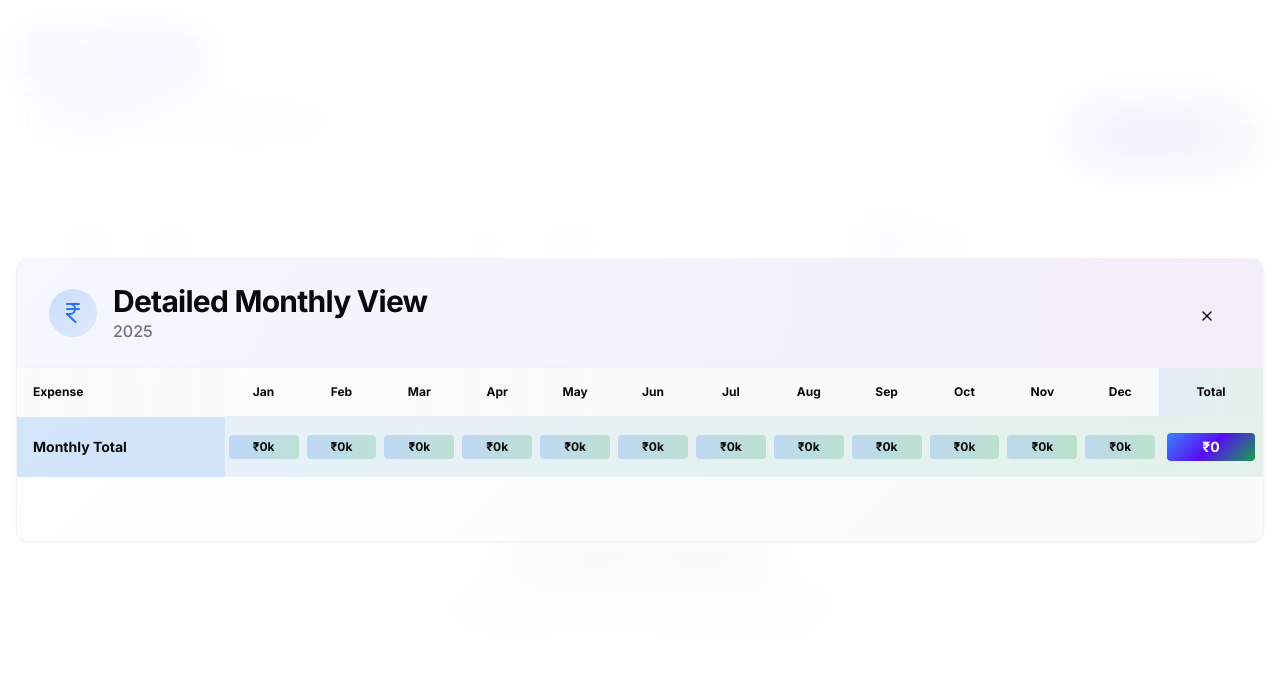
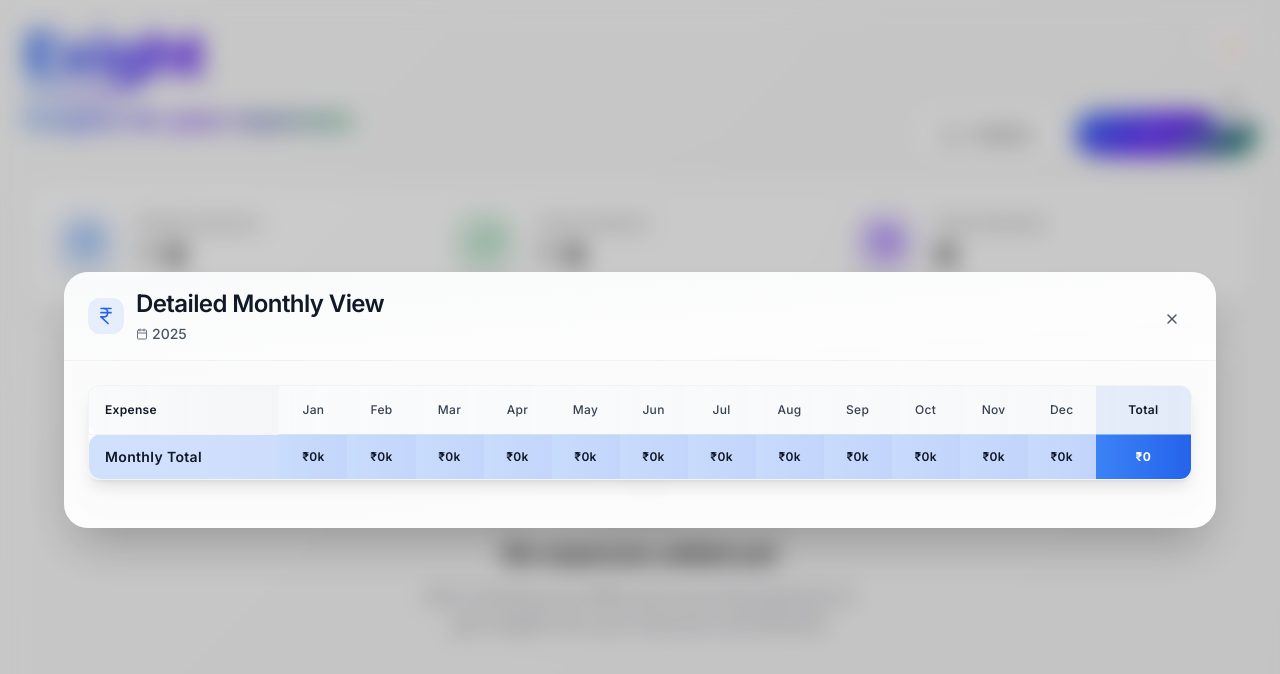
Before and after one commit to rescuedragon/exight2.0, a React (Vite) app: page / in a window 1280 px wide. Both pictures are taken after a click on the button "Analytics". Shown: the top 674 px of the page. Built offline with nearby package versions, Linux system fonts and the light colour scheme.

Commit message:
Redesign Detailed Monthly View with Apple-style aesthetics - Compact layout with full cell backgrounds - Removed bubble shapes for cleaner appearance - Applied Apple-blue gradients and typography - Improved spacing and visual hierarchy

```diff
--- a/src/components/DetailedView.tsx
+++ b/src/components/DetailedView.tsx
@@ -2,7 +2,7 @@ import { useState } from "react";
 import { Card, CardContent, CardHeader, CardTitle } from "@/components/ui/card";
 import { Button } from "@/components/ui/button";
 import { Table, TableBody, TableCell, TableHead, TableHeader, TableRow } from "@/components/ui/table";
-import { X, IndianRupee } from "lucide-react";
+import { X, IndianRupee, Calendar } from "lucide-react";
 import { Expense } from "@/types/expense";
 import { ExpenseChart } from "@/components/ExpenseChart";
 
@@ -60,57 +60,65 @@ export const DetailedView = ({ expenses, onClose }: DetailedViewProps) => {
   };
 
   return (
-    <div className="fixed inset-0 bg-background/90 backdrop-blur-xl z-50 flex items-center justify-center p-4 animate-fade-in-up">
-      <Card className="w-full max-w-7xl max-h-[90vh] overflow-hidden premium-card border-border/40 shadow-premium animate-scale-in">
-        <CardHeader className="flex flex-row items-center justify-between py-6 px-8 bg-gradient-to-r from-blue-accent/5 to-purple-accent/5 border-b border-border/20">
-          <div className="flex items-center gap-4">
-            <div className="p-3 bg-gradient-to-br from-blue-accent/20 to-blue-accent/10 rounded-2xl">
-              <IndianRupee className="h-6 w-6 text-blue-accent" />
+    <div className="fixed inset-0 bg-black/20 backdrop-blur-md z-50 flex items-center justify-center p-4 animate-fade-in-up">
+      <Card className="w-full max-w-6xl max-h-[85vh] overflow-hidden bg-white/95 dark:bg-gray-900/95 backdrop-blur-xl border-0 shadow-2xl rounded-2xl animate-scale-in">
+        <CardHeader className="flex flex-row items-center justify-between py-4 px-6 bg-gradient-to-br from-gray-50/80 to-white/60 dark:from-gray-800/80 dark:to-gray-900/60 border-b border-gray-200/50 dark:border-gray-700/50 rounded-t-2xl">
+          <div className="flex items-center gap-3">
+            <div className="p-2 bg-gradient-to-br from-blue-500/10 to-blue-600/10 rounded-xl backdrop-blur-sm">
+              <IndianRupee className="h-5 w-5 text-blue-600 dark:text-blue-400" />
             </div>
             <div>
-              <CardTitle className="text-3xl font-bold text-foreground">Detailed Monthly View</CardTitle>
-              <p className="text-muted-foreground font-medium">{selectedYear}</p>
+              <CardTitle className="text-2xl font-semibold text-gray-900 dark:text-white tracking-tight">
+                Detailed Monthly View
+              </CardTitle>
+              <div className="flex items-center gap-1 mt-1">
+                <Calendar className="h-3 w-3 text-gray-500 dark:text-gray-400" />
+                <p className="text-sm text-gray-600 dark:text-gray-300 font-medium">{selectedYear}</p>
+              </div>
             </div>
           </div>
           <Button
             variant="ghost"
             size="icon"
             onClick={onClose}
-            className="h-12 w-12 rounded-full hover:bg-destructive/10 hover:text-destructive transition-colors"
+            className="h-10 w-10 rounded-full hover:bg-gray-100/80 dark:hover:bg-gray-800/80 transition-all duration-200 group"
           >
-            <X className="h-5 w-5" />
+            <X className="h-4 w-4 text-gray-600 dark:text-gray-300 group-hover:text-gray-900 dark:group-hover:text-white transition-colors" />
           </Button>
         </CardHeader>
-        <CardContent className="overflow-auto p-0">
-          <div className="space-y-8">
-            <div className="overflow-x-auto">
+        <CardContent className="overflow-auto p-0 bg-gradient-to-br from-gray-50/30 to-white/30 dark:from-gray-900/30 dark:to-gray-800/30">
+          <div className="space-y-6 p-6">
+            <div className="overflow-x-auto bg-white/60 dark:bg-gray-900/60 backdrop-blur-sm rounded-xl border border-gray-200/50 dark:border-gray-700/50 shadow-lg">
               <Table className="min-w-full">
                 <TableHeader>
-                  <TableRow className="bg-gradient-to-r from-muted/20 to-muted/10 border-b border-border/20">
-                    <TableHead className="sticky left-0 bg-muted/20 font-bold text-foreground py-3 px-4 min-w-[160px] max-w-[160px]">
-                      <div className="text-xs">Expense</div>
+                  <TableRow className="bg-gradient-to-r from-gray-50/80 to-gray-100/60 dark:from-gray-800/80 dark:to-gray-700/60 border-b border-gray-200/50 dark:border-gray-600/50">
+                    <TableHead className="sticky left-0 bg-gradient-to-r from-gray-50/90 to-gray-100/70 dark:from-gray-800/90 dark:to-gray-700/70 font-semibold text-gray-900 dark:text-white py-3 px-4 min-w-[140px] max-w-[140px] rounded-l-xl">
+                      <div className="text-xs font-semibold tracking-wide">Expense</div>
                     </TableHead>
                     {months.map((month) => (
-                      <TableHead key={month} className="text-center font-bold py-3 px-1 min-w-[60px] max-w-[60px]">
-                        <div className="text-foreground text-xs">
+                      <TableHead key={month} className="text-center font-semibold py-3 px-1 min-w-[50px] max-w-[50px]">
+                        <div className="text-gray-700 dark:text-gray-200 text-xs font-medium tracking-wide">
                           {month.substring(0, 3)}
                         </div>
                       </TableHead>
                     ))}
-                    <TableHead className="text-center font-bold bg-gradient-to-r from-blue-accent/10 to-emerald-accent/10 py-3 px-2 min-w-[80px] max-w-[80px]">
-                      <div className="text-foreground text-xs">Total</div>
+                    <TableHead className="text-center font-semibold bg-gradient-to-r from-blue-500/10 to-blue-600/10 dark:from-blue-500/20 dark:to-blue-600/20 py-3 px-2 min-w-[70px] max-w-[70px]">
+                      <div className="text-gray-900 dark:text-white text-xs font-semibold tracking-wide">Total</div>
                     </TableHead>
                   </TableRow>
                 </TableHeader>
                 <TableBody>
-                  {activeExpenses.map((expense) => (
-                    <TableRow key={expense.id} className="hover:bg-gradient-to-r hover:from-blue-accent/5 hover:to-transparent transition-all duration-200 border-b border-border/10">
-                      <TableCell className="sticky left-0 bg-background font-bold text-foreground py-3 px-4 min-w-[160px] max-w-[160px]">
+                  {activeExpenses.map((expense, index) => (
+                    <TableRow
+                      key={expense.id}
+                      className="hover:bg-gradient-to-r hover:from-blue-50/50 hover:to-transparent dark:hover:from-blue-900/20 dark:hover:to-transparent transition-all duration-300 border-b border-gray-100/50 dark:border-gray-700/30 group"
+                    >
+                      <TableCell className="sticky left-0 bg-white/80 dark:bg-gray-900/80 backdrop-blur-sm font-medium text-gray-900 dark:text-white py-3 px-4 min-w-[140px] max-w-[140px] rounded-l-xl group-hover:bg-white/90 dark:group-hover:bg-gray-900/90 transition-colors">
                         <div className="space-y-1">
-                          <div className="font-bold text-foreground text-sm truncate" title={expense.name}>
+                          <div className="font-semibold text-gray-900 dark:text-white text-sm tracking-wide" title={expense.name}>
                             {expense.name}
                           </div>
-                          <div className="text-xs text-muted-foreground font-medium px-2 py-0.5 bg-muted/20 rounded-full inline-block">
+                          <div className="text-xs text-gray-500 dark:text-gray-400 font-medium px-2 py-0.5 bg-gray-100/60 dark:bg-gray-700/60 rounded-full inline-block tracking-wide">
                             {expense.type}
                           </div>
                         </div>
@@ -118,19 +126,19 @@ export const DetailedView = ({ expenses, onClose }: DetailedViewProps) => {
                       {months.map((month, monthIndex) => {
                         const amount = getMonthlyExpenseForItem(expense, monthIndex);
                         return (
-                          <TableCell key={month} className="text-center py-3 px-1 min-w-[60px] max-w-[60px]">
+                          <TableCell key={month} className={`text-center py-3 px-1 min-w-[50px] max-w-[50px] ${amount > 0 ? 'bg-gradient-to-r from-blue-500/10 to-blue-600/10 dark:from-blue-500/20 dark:to-blue-600/20 hover:from-blue-500/15 hover:to-blue-600/15 dark:hover:from-blue-500/25 dark:hover:to-blue-600/25 transition-all duration-200' : ''}`}>
                             {amount > 0 ? (
-                              <div className="font-bold text-foreground bg-gradient-to-r from-blue-accent/10 to-emerald-accent/10 px-1 py-1 rounded text-xs">
+                              <div className="font-semibold text-gray-900 dark:text-white text-xs tracking-wide">
                                 ₹{(amount / 1000).toFixed(0)}k
                               </div>
                             ) : (
-                              <span className="text-muted-foreground font-medium text-xs">-</span>
+                              <span className="text-gray-400 dark:text-gray-500 font-medium text-xs">—</span>
                             )}
                           </TableCell>
                         );
                       })}
-                      <TableCell className="text-center font-bold bg-gradient-to-r from-blue-accent/10 to-emerald-accent/10 py-3 px-2 min-w-[80px] max-w-[80px]">
-                        <div className="text-foreground bg-gradient-to-r from-blue-accent/20 to-emerald-accent/20 px-2 py-1 rounded text-xs">
+                      <TableCell className="text-center font-semibold bg-gradient-to-r from-blue-500/15 to-blue-600/15 dark:from-blue-500/25 dark:to-blue-600/25 py-3 px-2 min-w-[70px] max-w-[70px]">
+                        <div className="text-gray-900 dark:text-white text-xs font-semibold tracking-wide">
                           {formatCurrency(
                             months.reduce((total, _, monthIndex) => {
                               return total + getMonthlyExpenseForItem(expense, monthIndex);
@@ -141,19 +149,19 @@ export const DetailedView = ({ expenses, onClose }: DetailedViewProps) => {
                       </TableCell>
                     </TableRow>
                   ))}
-                  <TableRow className="border-t-2 border-blue-accent/20 bg-gradient-to-r from-blue-accent/10 to-emerald-accent/10">
-                    <TableCell className="sticky left-0 bg-blue-accent/10 font-bold text-foreground py-4 px-4 min-w-[160px] max-w-[160px]">
-                      <div className="text-sm">Monthly Total</div>
+                  <TableRow className="border-t-2 border-blue-500/20 bg-gradient-to-r from-blue-500/10 to-blue-600/10 dark:from-blue-500/20 dark:to-blue-600/20">
+                    <TableCell className="sticky left-0 bg-gradient-to-r from-blue-500/15 to-blue-600/15 dark:from-blue-500/25 dark:to-blue-600/25 font-semibold text-gray-900 dark:text-white py-3 px-4 min-w-[140px] max-w-[140px] rounded-l-xl">
+                      <div className="text-sm font-semibold tracking-wide">Monthly Total</div>
                     </TableCell>
                     {months.map((month, monthIndex) => (
-                      <TableCell key={month} className="text-center font-bold py-4 px-1 min-w-[60px] max-w-[60px]">
-                        <div className="text-foreground bg-gradient-to-r from-blue-accent/20 to-emerald-accent/20 px-1 py-1 rounded text-xs">
+                      <TableCell key={month} className="text-center font-semibold bg-gradient-to-r from-blue-500/20 to-blue-600/20 dark:from-blue-500/30 dark:to-blue-600/30 py-3 px-1 min-w-[50px] max-w-[50px]">
+                        <div className="text-gray-900 dark:text-white text-xs font-semibold tracking-wide">
                           ₹{(getMonthlyTotal(monthIndex) / 1000).toFixed(0)}k
                         </div>
                       </TableCell>
                     ))}
-                    <TableCell className="text-center font-bold py-4 px-2 min-w-[80px] max-w-[80px]">
-                      <div className="text-sm font-bold text-foreground bg-gradient-primary text-white px-2 py-1 rounded shadow-premium">
+                    <TableCell className="text-center font-semibold bg-gradient-to-r from-blue-500 to-blue-600 dark:from-blue-400 dark:to-blue-500 py-3 px-2 min-w-[70px] max-w-[70px]">
+                      <div className="text-white text-xs font-bold tracking-wide">
                         {formatCurrency(
                           months.reduce((total, _, monthIndex) => total + getMonthlyTotal(monthIndex), 0)
                         )}
@@ -165,7 +173,7 @@ export const DetailedView = ({ expenses, onClose }: DetailedViewProps) => {
             </div>
 
             {/* Expense Chart below the table */}
-            <div className="p-8 pt-0">
+            <div className="pt-0">
               <ExpenseChart expenses={expenses} />
             </div>
           </div>
--- a/src/components/SimpleChart.tsx
+++ b/src/components/SimpleChart.tsx
@@ -57,13 +57,13 @@ export const SimpleChart = ({ data, maxAmount, formatCurrency, selectedYear }: S
               return `${index === 0 ? 'M' : 'L'} ${x}% ${y}%`;
             }).join(' ')}
             stroke="url(#lineGradient)"
-            strokeWidth="2"
+            strokeWidth="3"
             fill="none"
             strokeLinecap="round"
             strokeLinejoin="round"
-            opacity="0.8"
+            opacity="0.9"
             style={{
-              filter: 'drop-shadow(0 1px 2px rgba(0,0,0,0.1))'
+              filter: 'drop-shadow(0 2px 4px rgba(0,0,0,0.15))'
             }}
           />
         </svg>
```
